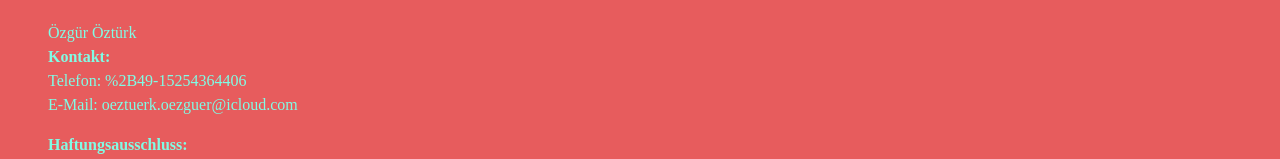
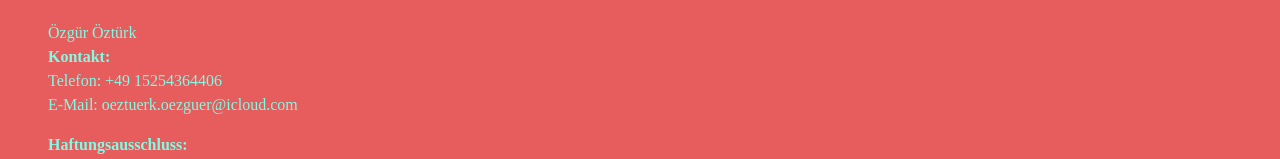
Before and after one commit to ozturk-ozgur/portfolio, a React (Create React App) app: page /impressum in a window 1280 px wide. Shown: the part 375-534 px from the top of the page. Built offline with nearby package versions, Linux system fonts and the light colour scheme; a web font is replaced by a local one.

Commit message:
impressum bug fixed

```diff
--- a/src/pages/Impressum.js
+++ b/src/pages/Impressum.js
@@ -15,7 +15,7 @@ function Impressum() {
       <p>
         <strong>Kontakt:</strong>
       </p>
-      <p>Telefon: %2B49-15254364406</p>
+      <p>Telefon: +49 15254364406</p>
       <p>E-Mail: oeztuerk.oezguer@icloud.com</p>
       <p className="my-1">
         <strong>Haftungsausschluss:</strong>
```
